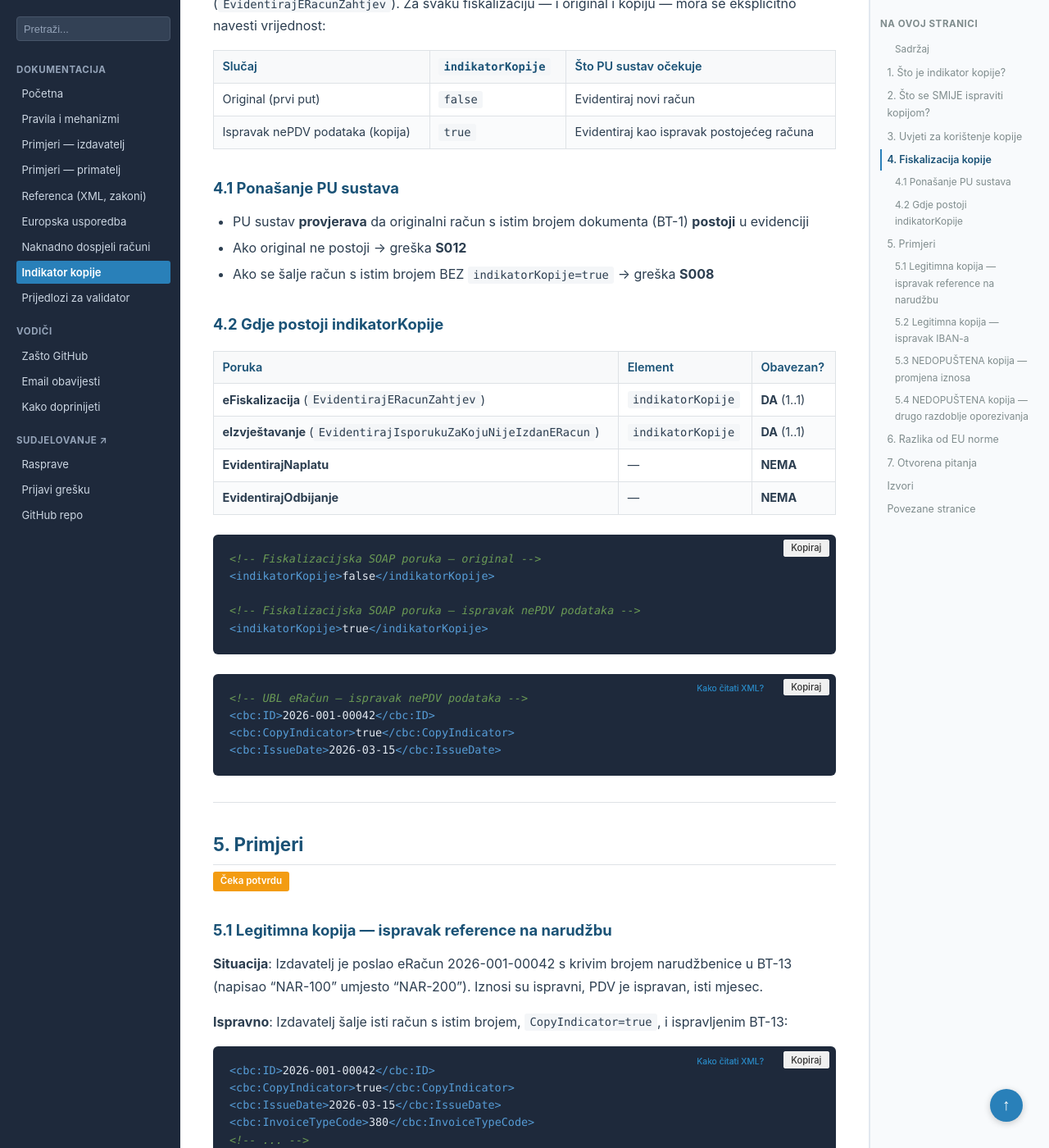
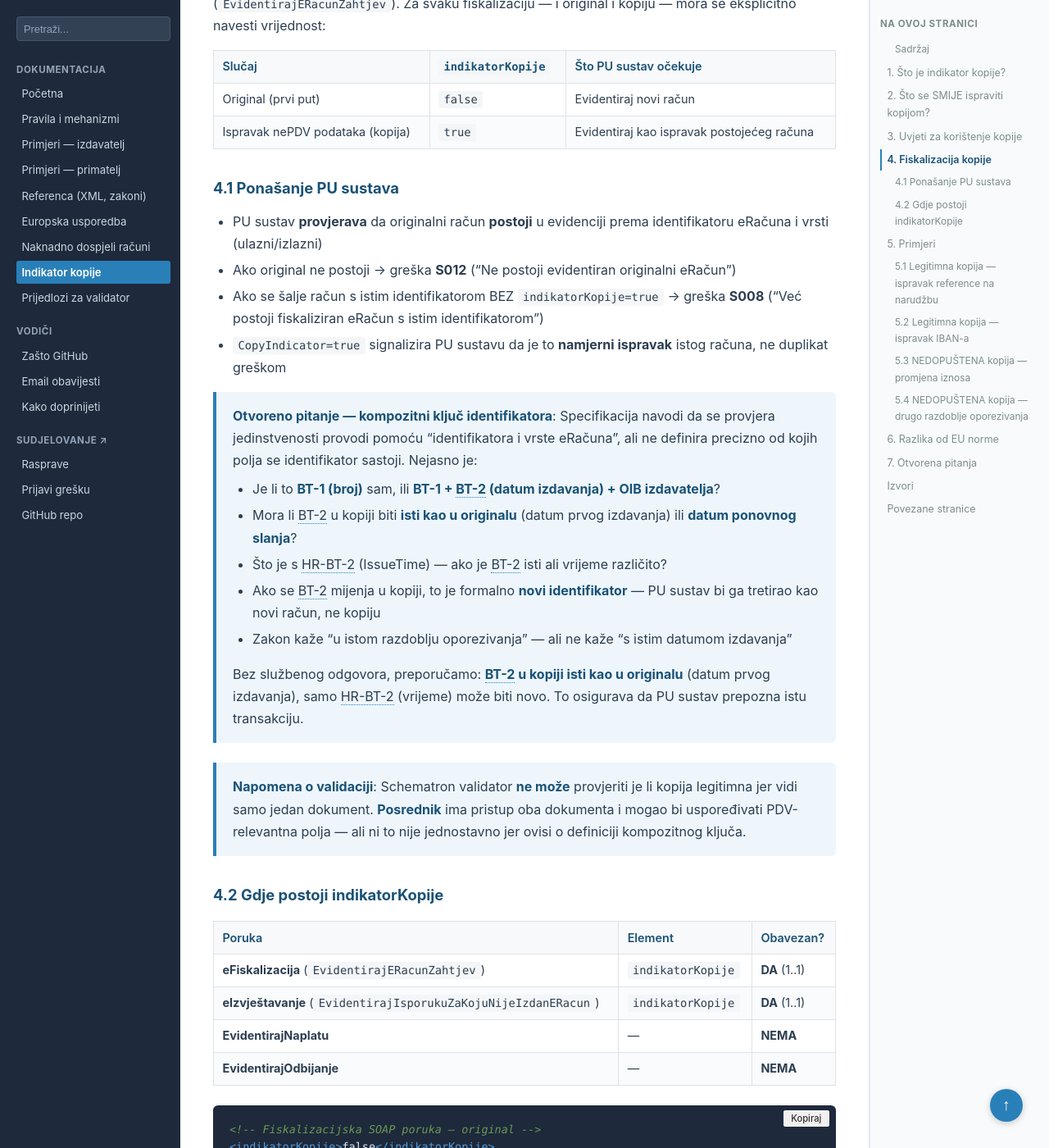
Before and after one commit to dageci/eracun-fiskalizacija-datumi, a Jekyll site: the page built from docs/indikator-kopije.md, in a window 1280 px wide and 1400 px high, scrolled down 4268 px. Shown: the whole window at 82% size. Built offline with Jekyll 4.4.1, drawn with Linux system fonts in a browser that asks for light colours; some of the changed text lies outside the part shown.

Commit message:
identifikator eRačuna: otvoreno pitanje o kompozitnom ključu
Specifikacija ne definira precizno od kojih polja se identifikator
sastoji (BT-1? BT-1+BT-2+OIB?). Otvorena pitanja:
- Mora li BT-2 u kopiji biti isti kao u originalu?
- Ako se BT-2 mijenja, to je formalno novi identifikator
- Preporuka: BT-2 isti, samo HR-BT-2 (vrijeme) novo

Index.md: šira publika + neutralan GitHub opis

```diff
--- a/docs/indikator-kopije.md
+++ b/docs/indikator-kopije.md
@@ -114,9 +114,21 @@ Element `indikatorKopije` je **obavezan** u fiskalizacijskoj SOAP poruci (`Evide
 
 ### 4.1 Ponašanje PU sustava
 
-- PU sustav **provjerava** da originalni račun s istim brojem dokumenta (BT-1) **postoji** u evidenciji
-- Ako original ne postoji → greška **S012**
-- Ako se šalje račun s istim brojem BEZ `indikatorKopije=true` → greška **S008**
+- PU sustav **provjerava** da originalni račun **postoji** u evidenciji prema identifikatoru eRačuna i vrsti (ulazni/izlazni)
+- Ako original ne postoji → greška **S012** ("Ne postoji evidentiran originalni eRačun")
+- Ako se šalje račun s istim identifikatorom BEZ `indikatorKopije=true` → greška **S008** ("Već postoji fiskaliziran eRačun s istim identifikatorom")
+- `CopyIndicator=true` signalizira PU sustavu da je to **namjerni ispravak** istog računa, ne duplikat greškom
+
+> **Otvoreno pitanje — kompozitni ključ identifikatora**: Specifikacija navodi da se provjera jedinstvenosti provodi pomoću "identifikatora i vrste eRačuna", ali ne definira precizno od kojih polja se identifikator sastoji. Nejasno je:
+> - Je li to **BT-1 (broj)** sam, ili **BT-1 + BT-2 (datum izdavanja) + OIB izdavatelja**?
+> - Mora li BT-2 u kopiji biti **isti kao u originalu** (datum prvog izdavanja) ili **datum ponovnog slanja**?
+> - Što je s HR-BT-2 (IssueTime) — ako je BT-2 isti ali vrijeme različito?
+> - Ako se BT-2 mijenja u kopiji, to je formalno **novi identifikator** — PU sustav bi ga tretirao kao novi račun, ne kopiju
+> - Zakon kaže "u istom razdoblju oporezivanja" — ali ne kaže "s istim datumom izdavanja"
+>
+> Bez službenog odgovora, preporučamo: **BT-2 u kopiji isti kao u originalu** (datum prvog izdavanja), samo HR-BT-2 (vrijeme) može biti novo. To osigurava da PU sustav prepozna istu transakciju.
+
+> **Napomena o validaciji**: Schematron validator **ne može** provjeriti je li kopija legitimna jer vidi samo jedan dokument. **Posrednik** ima pristup oba dokumenta i mogao bi uspoređivati PDV-relevantna polja — ali ni to nije jednostavno jer ovisi o definiciji kompozitnog ključa.
 
 ### 4.2 Gdje postoji indikatorKopije
 
```
